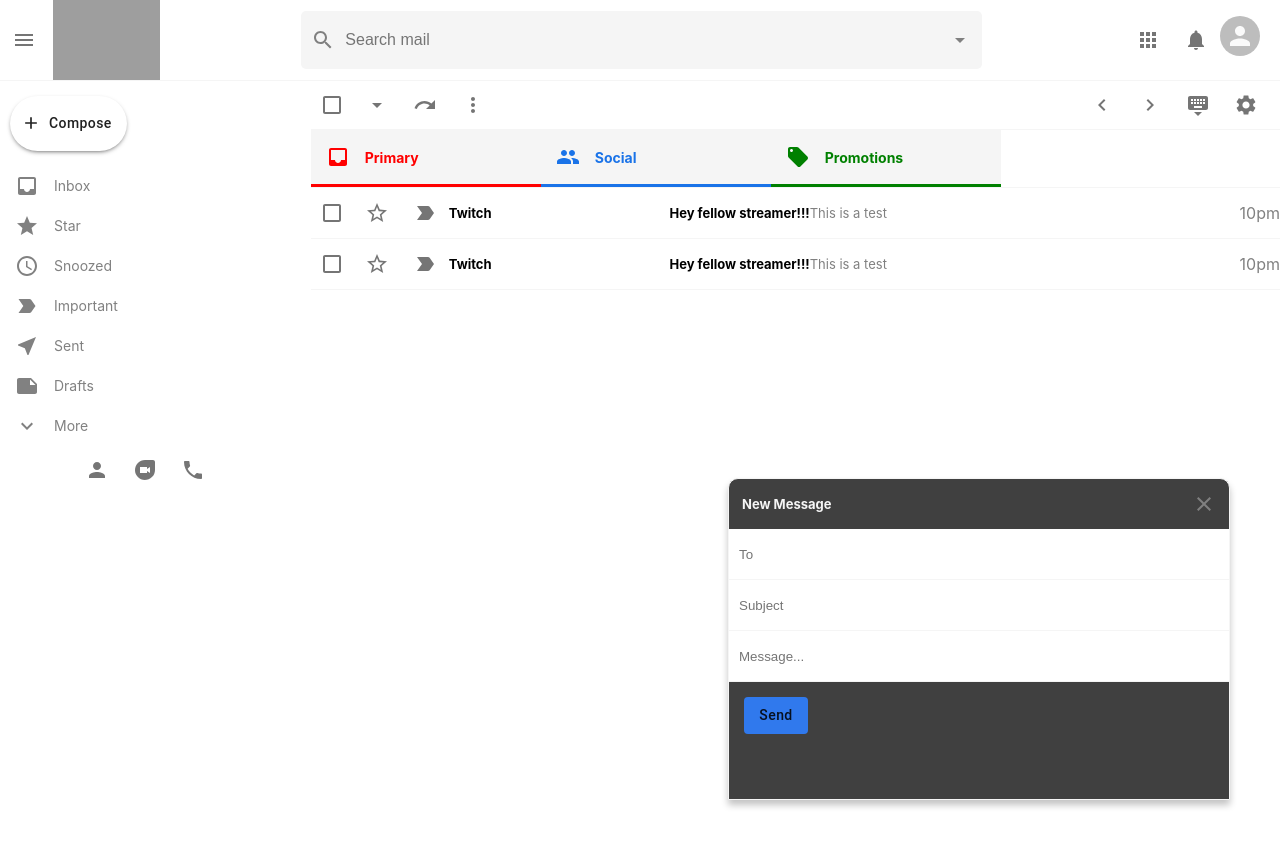
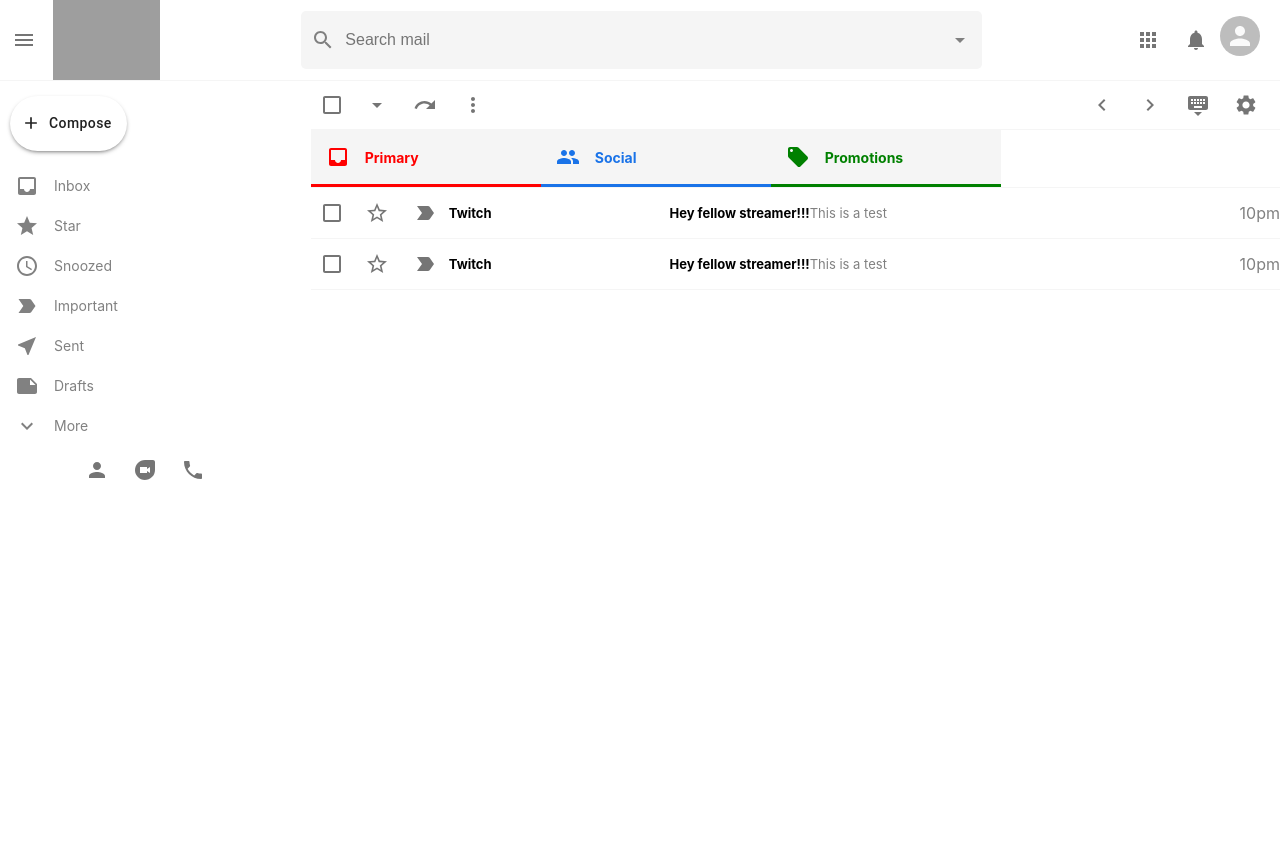
Before and after one commit to AdegokeJaafar/gmail-clone, a React (Create React App) app: page / in a window 1280 px wide. Shown: the top 846 px of the page. Built offline with nearby package versions, Linux system fonts and the light colour scheme; grey boxes are pictures that could not be loaded.

Commit message:
new message feature added

```diff
--- a/package.json
+++ b/package.json
@@ -11,12 +11,15 @@
     "@testing-library/jest-dom": "^5.14.1",
     "@testing-library/react": "^11.2.7",
     "@testing-library/user-event": "^12.8.3",
+    "firebase": "^9.4.1",
     "react": "^17.0.2",
     "react-dom": "^17.0.2",
     "react-hook-form": "^7.19.1",
+    "react-redux": "^7.2.6",
     "react-router": "^5.2.1",
     "react-router-dom": "^5.3.0",
     "react-scripts": "4.0.3",
+    "redux-store": "0.0.0",
     "web-vitals": "^1.1.2"
   },
   "scripts": {
--- a/src/App.js
+++ b/src/App.js
@@ -6,8 +6,13 @@
 import EmailList from "./EmailList/EmailList"
 import { BrowserRouter as Router, Switch, Route } from "react-router-dom"
 import SendMail from "./SendMail/SendMail";
+import { selectSendMessageIsOpen } from "./features/mailSlice";
+import { useSelector } from "react-redux"
 
 function App() {
+  const sendMessageIsOpen = useSelector(selectSendMessageIsOpen)
+
+
   return (
     <Router>
       <div className="App">
@@ -26,7 +31,7 @@
         </Switch>
         </div>
 
-        <SendMail />
+        {sendMessageIsOpen && <SendMail />}
       </div>
     </Router>
   );
--- a/src/SendMail/SendMail.js
+++ b/src/SendMail/SendMail.js
@@ -3,18 +3,25 @@
 import CloseIcon from "@material-ui/icons/Close"
 import { Button } from "@material-ui/core"
 import { useForm } from "react-hook-form"
+import { useDispatch } from "react-redux"
+import { closeSendMessage } from "../features/mailSlice"
+
+
 
 function SendMail() {
-    const { register, handleSubmit, watch, errors } = useForm();
-    const onSubmit = (data) => {
-        console.log(data);
+    const { register, handleSubmit} = useForm();
+    const dispatch = useDispatch();
+
+    const onSubmit = (formData) => {
+        console.log(formData);
     };
 
     return (
         <div className="sendMail">
             <div className="sendMail-header">
                 <h3>New Message</h3>
-                <CloseIcon className="sendMail-close" />
+                <CloseIcon onClick={() => dispatch(closeSendMessage())}
+                className="sendMail-close" />
             </div>
 
             <form onSubmit={handleSubmit(onSubmit)}>
@@ -22,20 +29,25 @@
                     name="to"
                     placeholder="To"
                     type="text"
-                {...register('name', { required: true})}
+                    {...register('to', { required: true})}
                 />
+
+
                 <input
                     name="subject"
                     placeholder="Subject"
                     type="text"
-                {...register('name', { required: true})}
+                    {...register('subject', { required: true})}
                 />
+
+
                 <input
                     name="message"
                     placeholder="Message..."
                     type="text"
-                {...register('name', { required: true})}
+                    {...register('message ', { required: true})}
                 />
+
 
             <div className="sendMail-options">
                 <Button className="sendMail-send">Send</Button>
--- a/src/Sidebar/Sidebar.js
+++ b/src/Sidebar/Sidebar.js
@@ -13,15 +13,19 @@
 import PersonIcon from "@material-ui/icons/Person"
 import DuoIcon from "@material-ui/icons/Duo"
 import SidebarOption from './SidebarOption';
-
+import { useDispatch } from "react-redux";
+import { openSendMessage } from "../features/mailSlice"
 
 function Sidebar() {
+    const dispatch = useDispatch();
+
     return (
         <div className="sidebar">
              <Button
              startIcon={<AddIcon fontSize="large"
              />}
              className="sidebar-compose"
+             onClick={() => dispatch(openSendMessage())}
              >
              Compose
              </Button>
--- a/src/index.js
+++ b/src/index.js
@@ -2,11 +2,18 @@
 import ReactDOM from 'react-dom';
 import './index.css';
 import App from './App';
+import { Provider } from 'react-redux'
 import reportWebVitals from './reportWebVitals';
+import store from './app/store'
+
+
 
 ReactDOM.render(
   <React.StrictMode>
-    <App />
+    <Provider store={store}>
+      <App />
+    </Provider>
+
   </React.StrictMode>,
   document.getElementById('root')
 );
```
Also changed, not shown: src/firebase.js (added, +40 -0 lines), 2 other files (tests, documents, lock files or other folders). Lines whose indentation alone changed are shown as unchanged.
